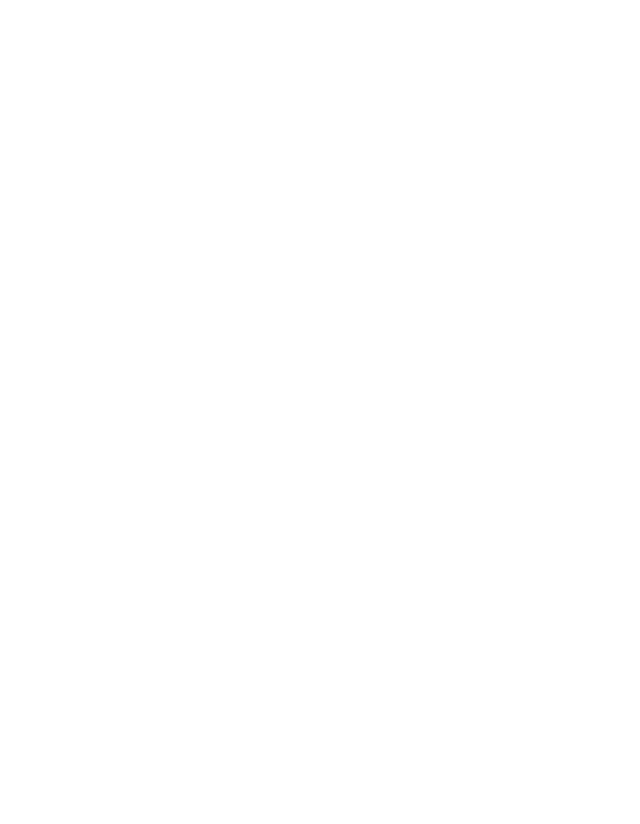
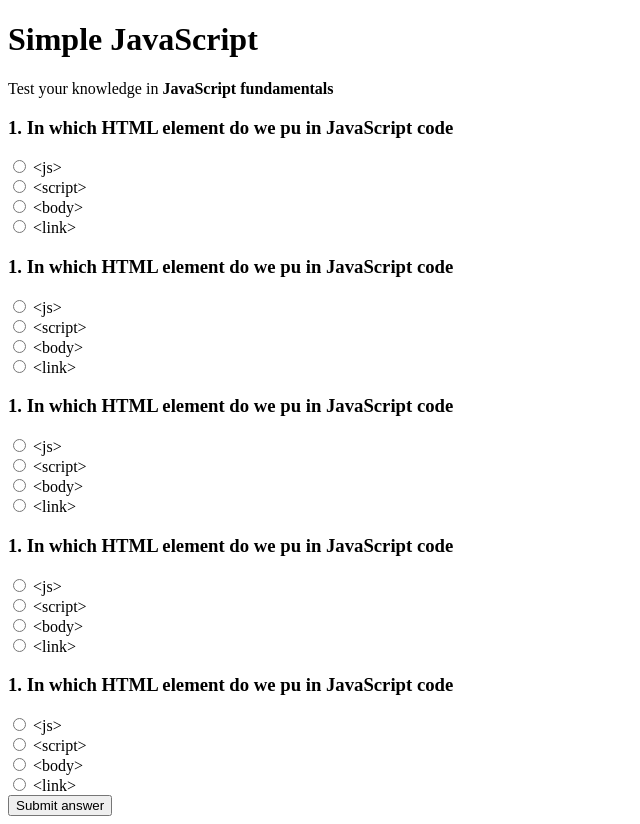
Before and after one commit to kimnamlhn/7-days-challenge, a plain HTML site: page Lab 05 - JQuery/SimpleJavascriptQuiz/index.html in a window 1280 px wide. Shown: the whole page, without its empty margins (0-640 px from the left). Before the commit the page ends 800 px from the top, so only its background shows below. Drawn offline with Linux system fonts and the light colour scheme.

Commit message:
html for simple javascript quiz

```diff
--- a/Lab 05 - JQuery/SimpleJavascriptQuiz/index.html
+++ b/Lab 05 - JQuery/SimpleJavascriptQuiz/index.html
@@ -5,8 +5,54 @@
     <meta http-equiv="X-UA-Compatible" content="IE=edge">
     <meta name="viewport" content="width=device-width, initial-scale=1.0">
     <title>Simple Javascript Quiz</title>
+    <link rel="stylesheet" href="./css/styles.css">
+    <link rel="stylesheet" href="./js/script.js">
 </head>
 <body>
+    <header>
+        <h1>Simple JavaScript</h1>
+        <p>Test your knowledge in <strong>JavaScript fundamentals</strong></p>
+    </header>
+    <section>
+        <form name="quizForm" onsubmit="return submitAnswer()">
 
+            <h3>1. In which HTML element do we pu in JavaScript code</h3>
+            <input type="radio" name="q1" value="a" id="q1a"> &lt;js&gt; <br>
+            <input type="radio" name="q1"  value="b" id="q1b"> &lt;script&gt; <br>
+            <input type="radio" name="q1"  value="c" id="q1c"> &lt;body&gt; <br>
+            <input type="radio" name="q1"  value="d" id="q1d"> &lt;link&gt; <br>
+
+            <h3>1. In which HTML element do we pu in JavaScript code</h3>
+            <input type="radio" name="q2" value="a" id="q2a"> &lt;js&gt; <br>
+            <input type="radio" name="q2"  value="b" id="q2b"> &lt;script&gt; <br>
+            <input type="radio" name="q2"  value="c" id="q2c"> &lt;body&gt; <br>
+            <input type="radio" name="q2"  value="d" id="q2d"> &lt;link&gt; <br>
+
+            <h3>1. In which HTML element do we pu in JavaScript code</h3>
+            <input type="radio" name="q3" value="a" id="q3a"> &lt;js&gt; <br>
+            <input type="radio" name="q3"  value="b" id="q3b"> &lt;script&gt; <br>
+            <input type="radio" name="q3"  value="c" id="q3c"> &lt;body&gt; <br>
+            <input type="radio" name="q3"  value="d" id="q3d"> &lt;link&gt; <br>
+
+            <h3>1. In which HTML element do we pu in JavaScript code</h3>
+            <input type="radio" name="q4" value="a" id="q4a"> &lt;js&gt; <br>
+            <input type="radio" name="q4"  value="b" id="q4b"> &lt;script&gt; <br>
+            <input type="radio" name="q4"  value="c" id="q4c"> &lt;body&gt; <br>
+            <input type="radio" name="q4"  value="d" id="q4d"> &lt;link&gt; <br>
+
+            <h3>1. In which HTML element do we pu in JavaScript code</h3>
+            <input type="radio" name="q5" value="a" id="q5a"> &lt;js&gt; <br>
+            <input type="radio" name="q5"  value="b" id="q5b"> &lt;script&gt; <br>
+            <input type="radio" name="q5"  value="c" id="q5c"> &lt;body&gt; <br>
+            <input type="radio" name="q5"  value="d" id="q5d"> &lt;link&gt; <br>
+
+
+            <input type="submit" value="Submit answer">  <br>
+        </form>
+    </section>
+
+    <footer>
+
+    </footer>
 </body>
 </html>
--- /dev/null
+++ b/Lab 05 - JQuery/SimpleJavascriptQuiz/js/script.js
@@ -0,0 +1,3 @@
+function submitAnswer(){
+    //to do some thing
+}
```
Also changed, not shown: Lab 05 - JQuery/SimpleJavascriptQuiz/css/styles.css (added, +7 -0 lines).
